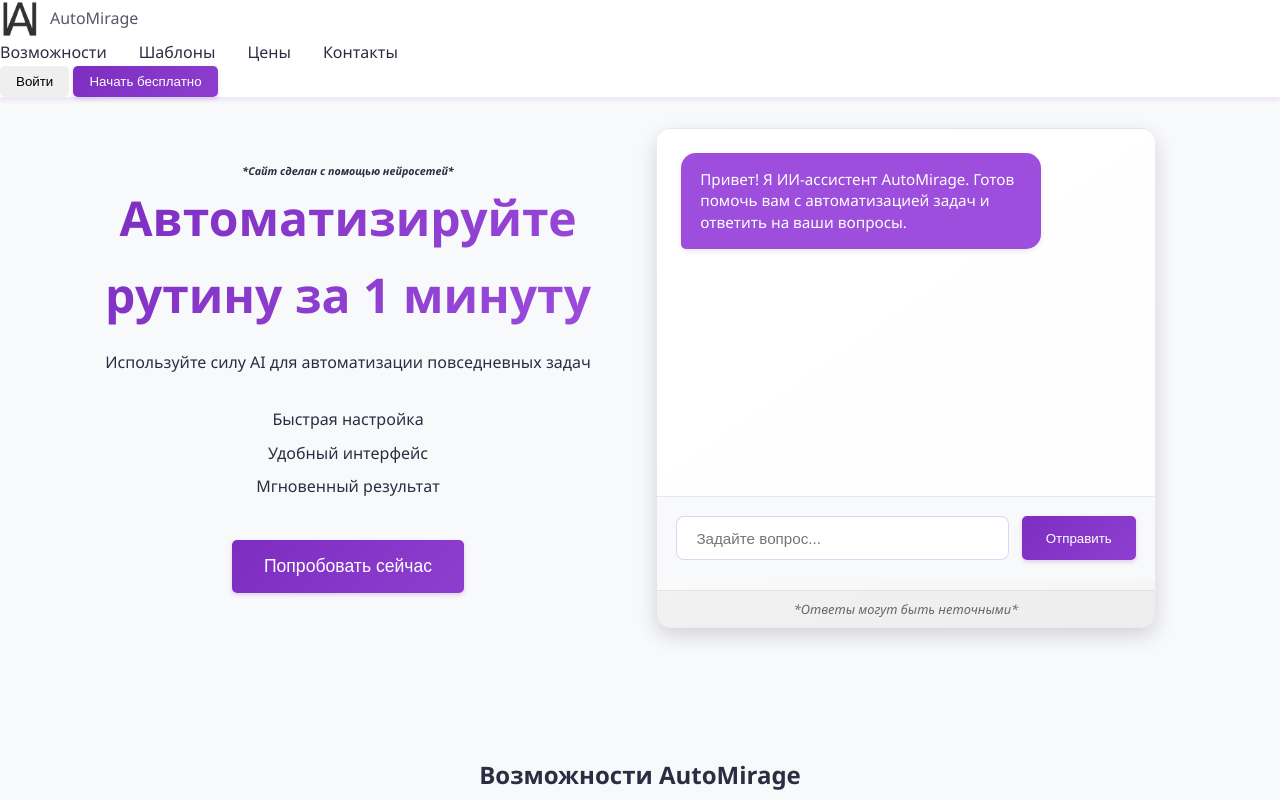
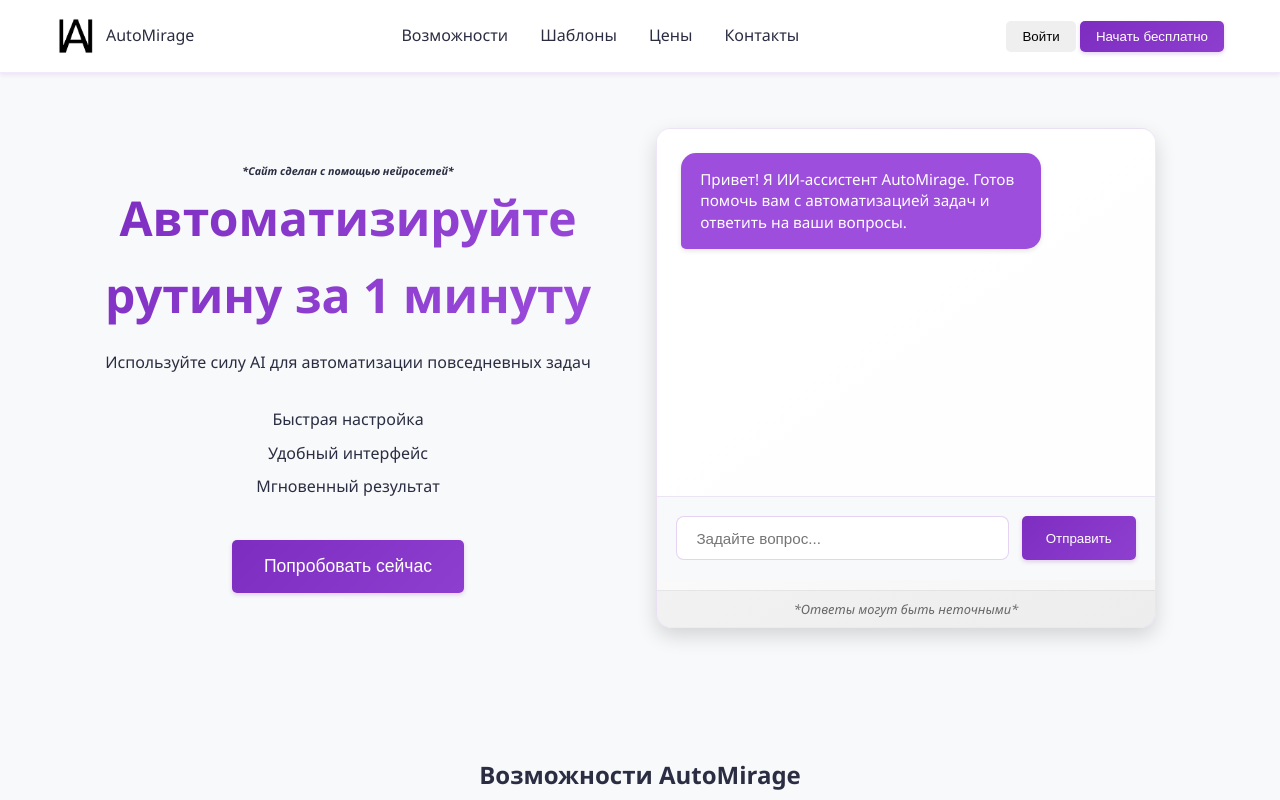
Before and after one commit to FChan72/AutoMirage, a plain HTML site: page index.html in a window 1280 px wide. Shown: the top 800 px of the page. Drawn offline with Linux system fonts and the light colour scheme.

Commit message:
styles.css

```diff
--- a/static/css/styles.css
+++ b/static/css/styles.css
@@ -35,6 +35,15 @@ body {
     top: 0;
     z-index: 1000;
     border-bottom: 1px solid rgba(123, 44, 191, 0.1);
+}
+
+.nav {
+    max-width: 1200px;
+    margin: 0 auto;
+    padding: 1rem;
+    display: flex;
+    justify-content: space-between;
+    align-items: center;
 }
 
 .logo {
```
